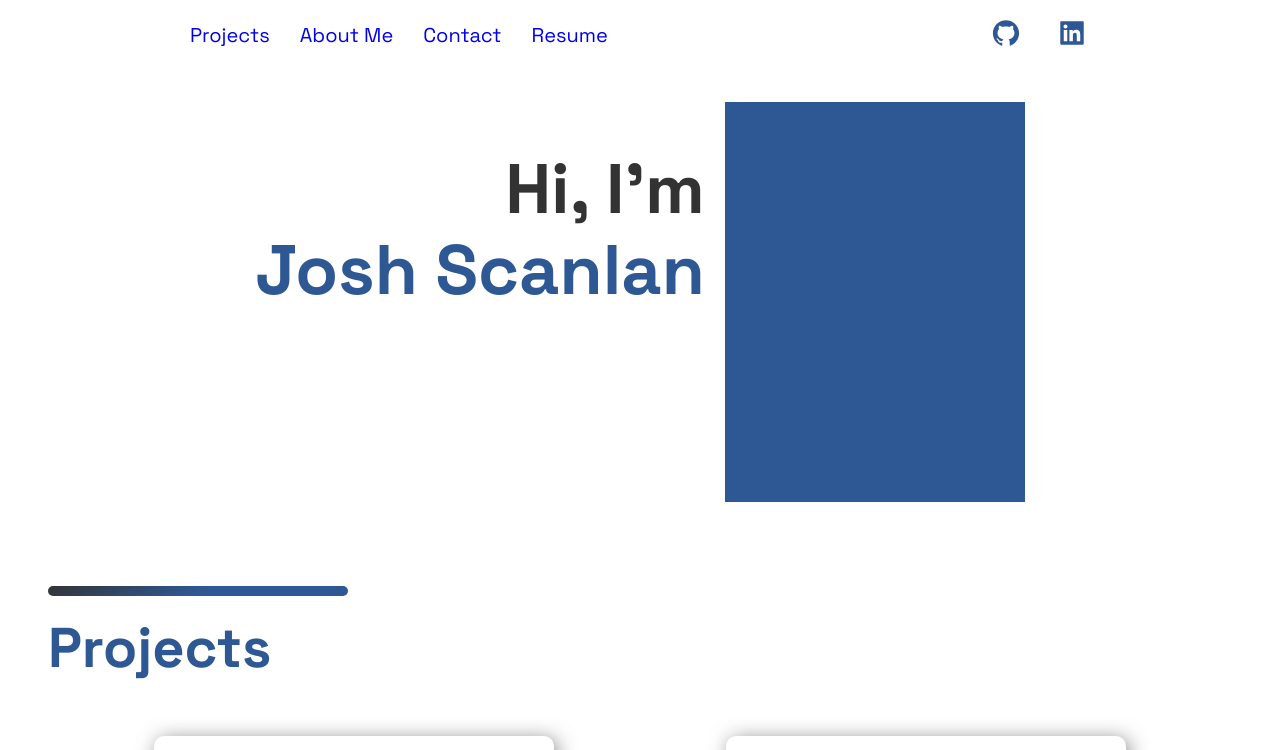
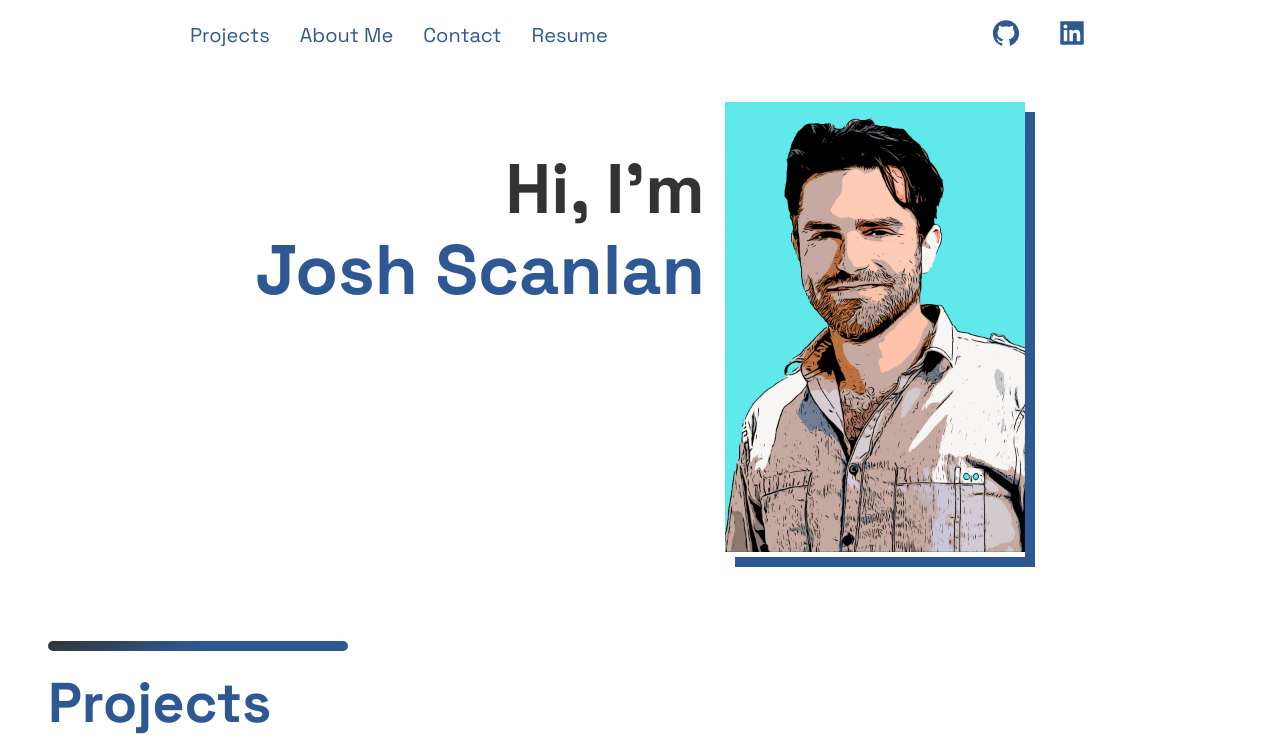
Before and after one commit to joshuascan/personal-portfolio, a Next.js app: page / in a window 1280 px wide. Shown: the top 750 px of the page. Built offline with nearby package versions, Linux system fonts and the light colour scheme.

Commit message:
adds photo and fixes link color

```diff
--- a/src/components/Header/HeaderStyles.js
+++ b/src/components/Header/HeaderStyles.js
@@ -18,6 +18,7 @@ export const Div2 = styled.div`
 export const NavLink = styled.a`
   font-size: 2rem;
   padding: 1.5rem;
+  color: ${(props) => props.theme.colors.primary};
   transition: 0.5s ease;
   &:hover {
     opacity: 0.65;
--- a/src/components/Hero/Hero.js
+++ b/src/components/Hero/Hero.js
@@ -1,11 +1,14 @@
+import Image from "next/image";
 import { Section } from "../../styles/GlobalComponents";
 import {
   LeftSection,
   Name,
   RightSection,
   Rectangle,
+  ImageContainer,
   HeroText,
 } from "./HeroStyles";
+import headshot from "../../../public/images/josh_cartoony.jpg";
 
 const Hero = () => {
   return (
@@ -17,7 +20,10 @@ const Hero = () => {
         </HeroText>
       </LeftSection>
       <RightSection>
-        <Rectangle />
+        {/* <Rectangle /> */}
+        <ImageContainer>
+          <Image src={headshot} alt="headshot" />
+        </ImageContainer>
       </RightSection>
     </Section>
   );
--- a/src/components/Hero/HeroStyles.js
+++ b/src/components/Hero/HeroStyles.js
@@ -22,3 +22,13 @@ export const Rectangle = styled.div`
   width: 300px;
   background-color: ${(props) => props.theme.colors.primary};
 `;
+
+export const Img = styled.img`
+  width: 50%;
+  height: 50%;
+`;
+
+export const ImageContainer = styled.div`
+  width: 300px;
+  box-shadow: 10px 10px ${(props) => props.theme.colors.primary};
+`;
--- a/src/components/Technologies/Technologies.js
+++ b/src/components/Technologies/Technologies.js
@@ -28,7 +28,7 @@ const Technologies = () => {
             <ListTitle>Front-End</ListTitle>
             <ListParagraph>
               Experience with <br />
-              React
+              React, Redux, Next.js, Ethers, SCSS, and Styled Components
             </ListParagraph>
           </ListContainer>
         </ListItem>
@@ -38,7 +38,7 @@ const Technologies = () => {
             <ListTitle>Back-End</ListTitle>
             <ListParagraph>
               Experience with <br />
-              Node
+              Node, Express, Knex, Solidity, Hardhat, and PostgreSQL
             </ListParagraph>
           </ListContainer>
         </ListItem>
--- a/src/components/Technologies/TechnologiesStyles.js
+++ b/src/components/Technologies/TechnologiesStyles.js
@@ -3,7 +3,7 @@ import styled from "styled-components";
 export const List = styled.ul`
   list-style-type: none;
   display: grid;
-  grid-template-columns: repeat(2, 1);
+  grid-template-columns: repeat(2, 1fr);
   gap: 20px;
   margin: 3rem 0;
 `;
--- a/src/pages/index.js
+++ b/src/pages/index.js
@@ -2,6 +2,7 @@ import { Layout } from "../layout/Layout";
 import Hero from "../components/Hero/Hero";
 import Projects from "../components/Projects/Projects";
 import AboutMe from "../components/AboutMe/AboutMe";
+import Technologies from "../components/Technologies/Technologies";
 
 export default function Home() {
   return (
@@ -9,6 +10,7 @@ export default function Home() {
       <Hero />
       <Projects />
       <AboutMe />
+      <Technologies />
     </Layout>
   );
 }
```
Also changed, not shown: public/images/josh_cartoony.jpg (added).
